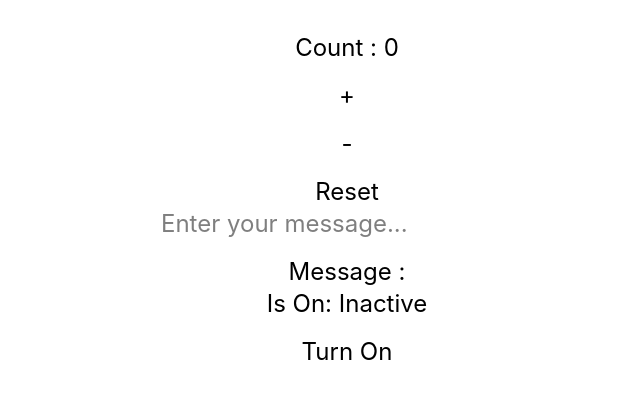
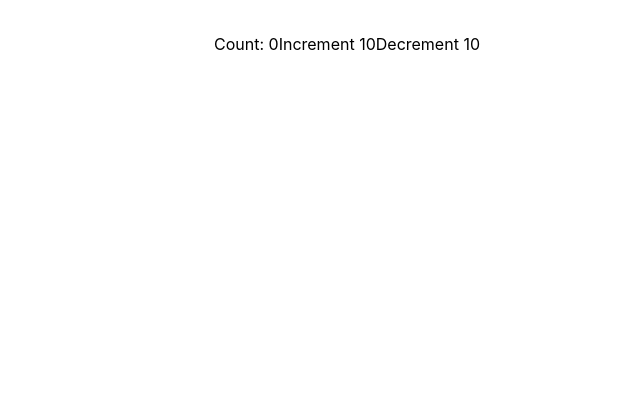
Before and after one commit to kskannandotwin/codevolution-react-19, a React (Vite) app: page / in a window 1280 px wide. Shown: the top 398 px of the page, without its empty margins (293-933 px from the left). Built offline with nearby package versions, Linux system fonts and the light colour scheme.

Commit message:
useReducer hook addressed
useReducer hook addressed

```diff
--- a/src/App.tsx
+++ b/src/App.tsx
@@ -1,15 +1,11 @@
 import "./App.css";
-import { ChatGptCounter } from "./components/state/ChatGptCounter";
-import { ChatGptInput } from "./components/state/ChatGptInput";
-import { ChatGptToggle } from "./components/state/ChatGptToggle";
+import { Counter } from "./components/state/Counter";
 
 function App() {
   return (
     <>
       <div>
-        <ChatGptCounter />
-        <ChatGptInput />
-        <ChatGptToggle />
+        <Counter />
       </div>
     </>
   );
--- /dev/null
+++ b/src/components/state/Counter.tsx
@@ -0,0 +1,39 @@
+import { useReducer } from "react";
+
+type CounterState = {
+  count: number;
+};
+
+type CounterAction = {
+  type: string;
+  payload: number;
+};
+
+const initialState: CounterState = { count: 0 };
+
+const reducer = (state: CounterState, action: CounterAction): CounterState => {
+  switch (action.type) {
+    case "increment":
+      return { count: state.count + action.payload };
+    case "decrement":
+      return { count: state.count - action.payload };
+    default:
+      return state;
+  }
+};
+
+export const Counter = () => {
+  const [state, dispatch] = useReducer(reducer, initialState);
+
+  return (
+    <>
+      Count: {state.count}
+      <button onClick={() => dispatch({ type: "increment", payload: 10 })}>
+        Increment 10
+      </button>
+      <button onClick={() => dispatch({ type: "decrement", payload: 10 })}>
+        Decrement 10
+      </button>
+    </>
+  );
+};
```
